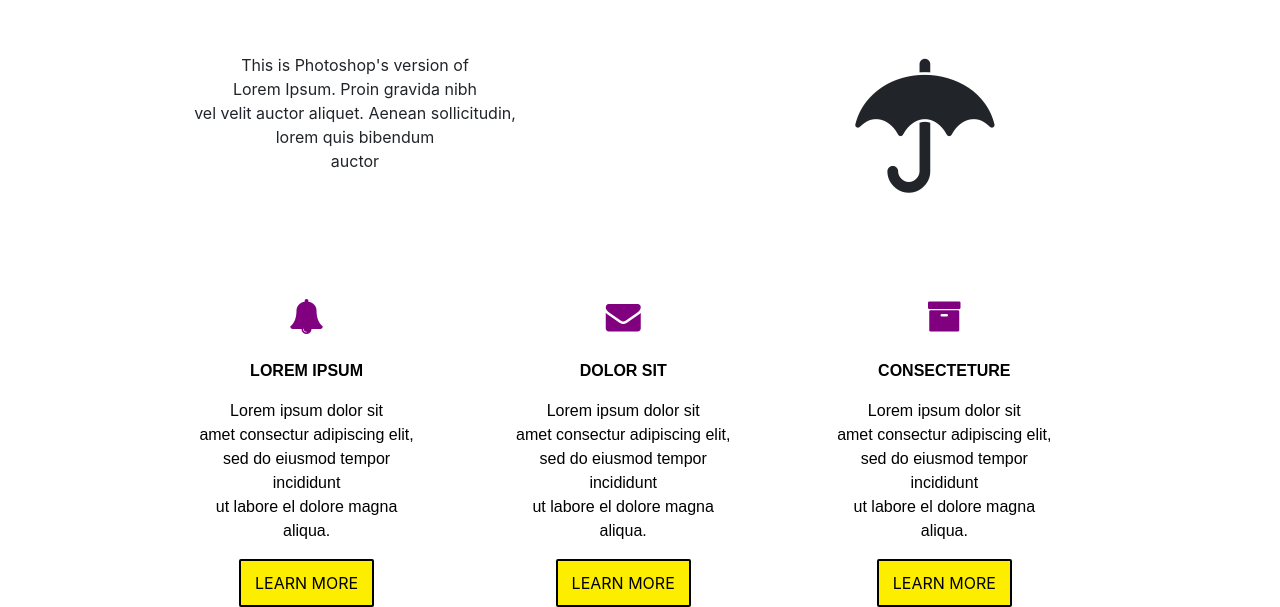
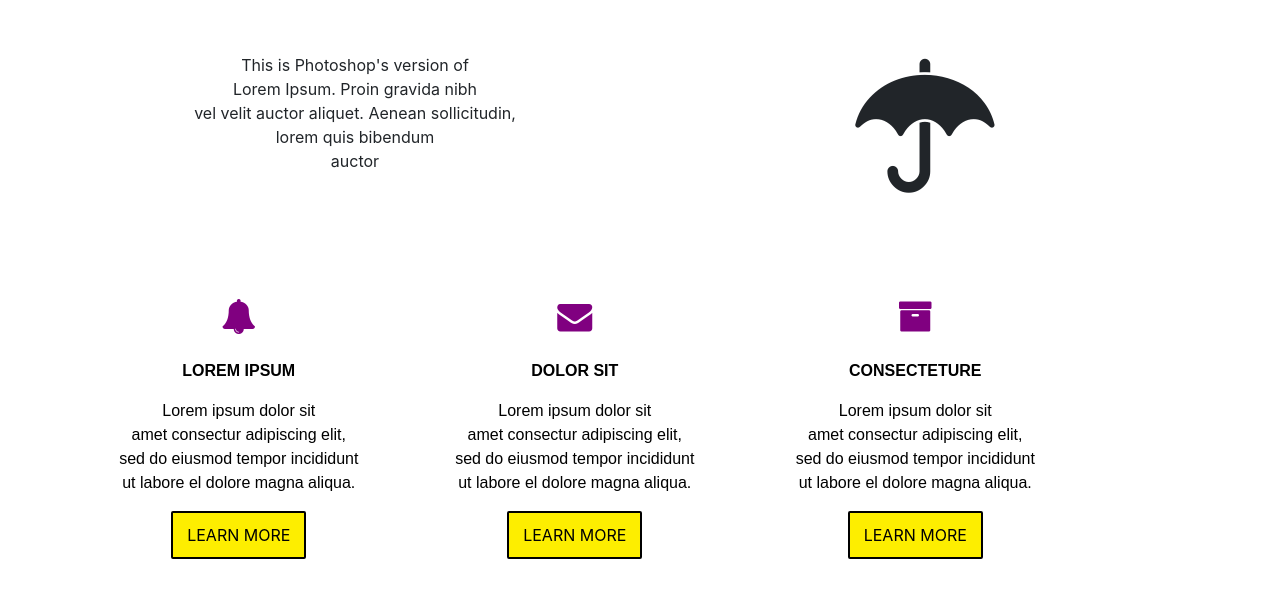
Before and after one commit to kamali1511/LGMVIP, a plain HTML site: page Task1/index.html in a window 1280 px wide. Shown: the part 875-1482 px from the top of the page. After the commit the page ends 1434 px from the top, so only its background shows below. Drawn offline with nearby package versions, Linux system fonts and the light colour scheme.

Commit message:
Update index.html

```diff
--- a/Task1/index.html
+++ b/Task1/index.html
@@ -98,7 +98,7 @@
       </section>
       <br><br><br><br>
       <section class="container feature">
-          <div class="row offset-1" style="text-align: center;">
+          <div class="row offset-0.8" style="text-align: center; padding-left: 30px;">
           <div class="col-sm-3">
               <i id="feat"  class="fa fa-bell"></i><br><br>
               <p style="color: black;"><b>LOREM IPSUM</b></p>
```
